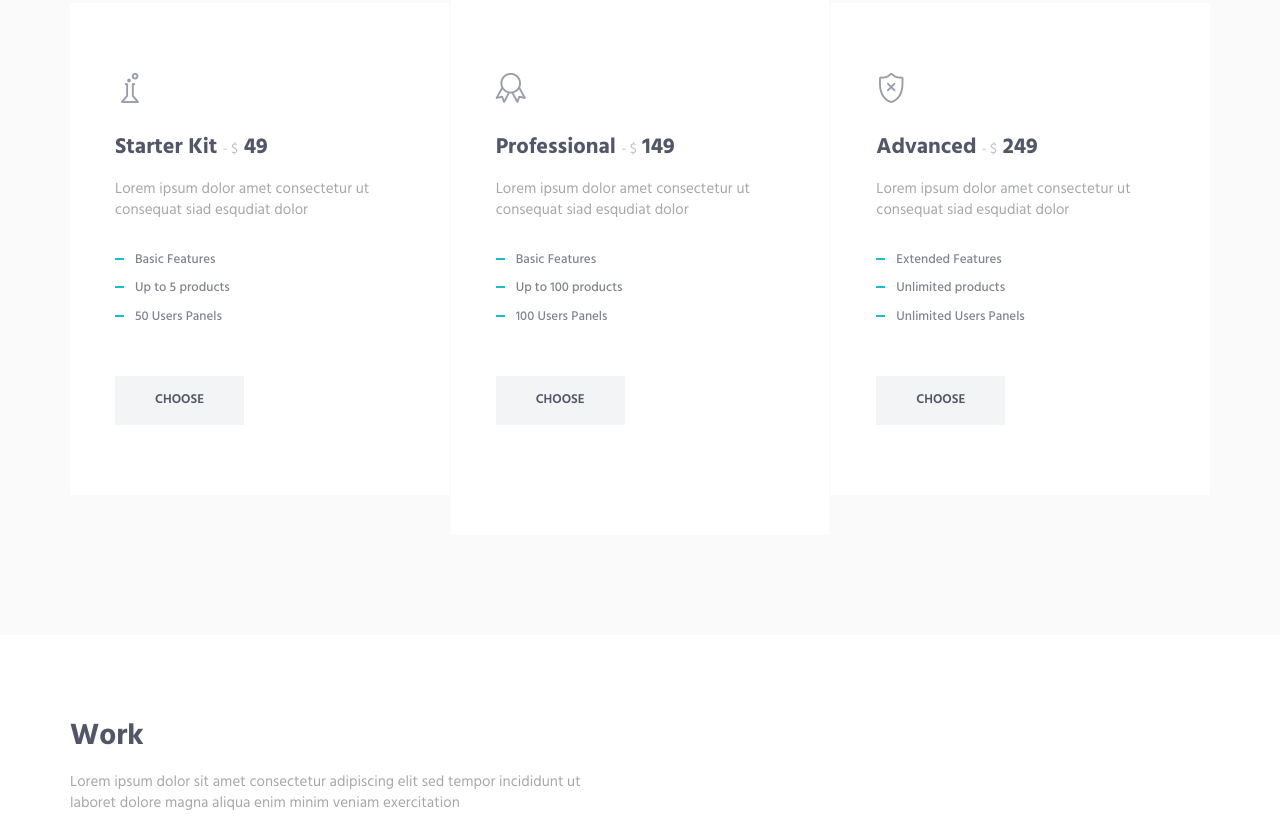
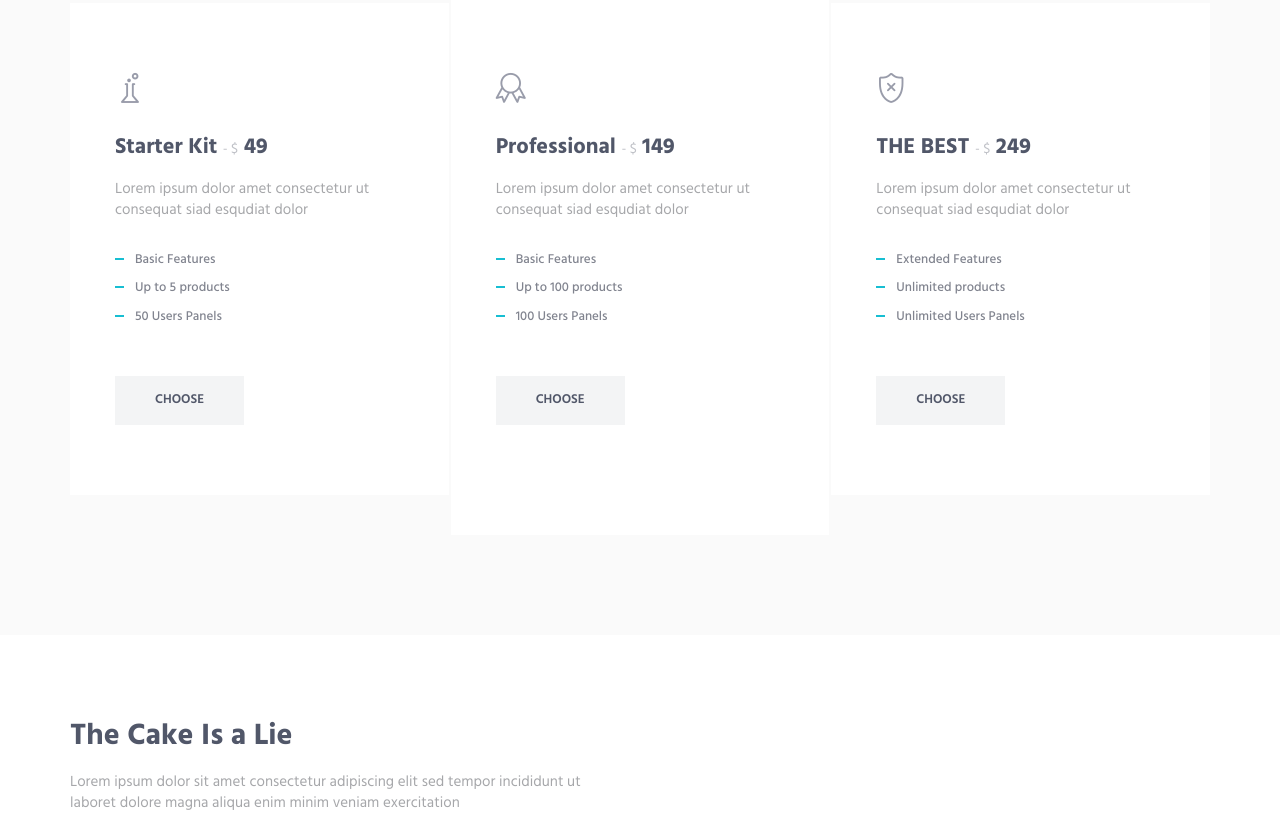
Before and after one commit to yarikpiskun41/project, a plain HTML site: page index.html in a window 1280 px wide. Shown: the part 3115-3947 px from the top of the page. Drawn offline with Linux system fonts and the light colour scheme; some packages are replaced by stand-ins of ours.

Commit message:
easter egg

```diff
--- a/index.html
+++ b/index.html
@@ -316,7 +316,7 @@
                             <div class="pricing">
                                 <div class="margin-b-30">
                                     <i class="pricing-icon icon-shield"></i>
-                                    <h3>Advanced <span> - $</span> 249</h3>
+                                    <h3>THE BEST <span> - $</span> 249</h3>
                                     <p>Lorem ipsum dolor amet consectetur ut consequat siad esqudiat dolor</p>
                                 </div>
                                 <ul class="list-unstyled pricing-list margin-b-50">
@@ -341,7 +341,7 @@
                 <div class="content-md container">
                     <div class="row margin-b-40">
                         <div class="col-sm-6">
-                            <h2>Work</h2>
+                            <h2>The Cake Is a Lie</h2>
                             <p>Lorem ipsum dolor sit amet consectetur adipiscing elit sed tempor incididunt ut laboret dolore magna aliqua enim minim veniam exercitation</p>
                         </div>
                     </div>
```
